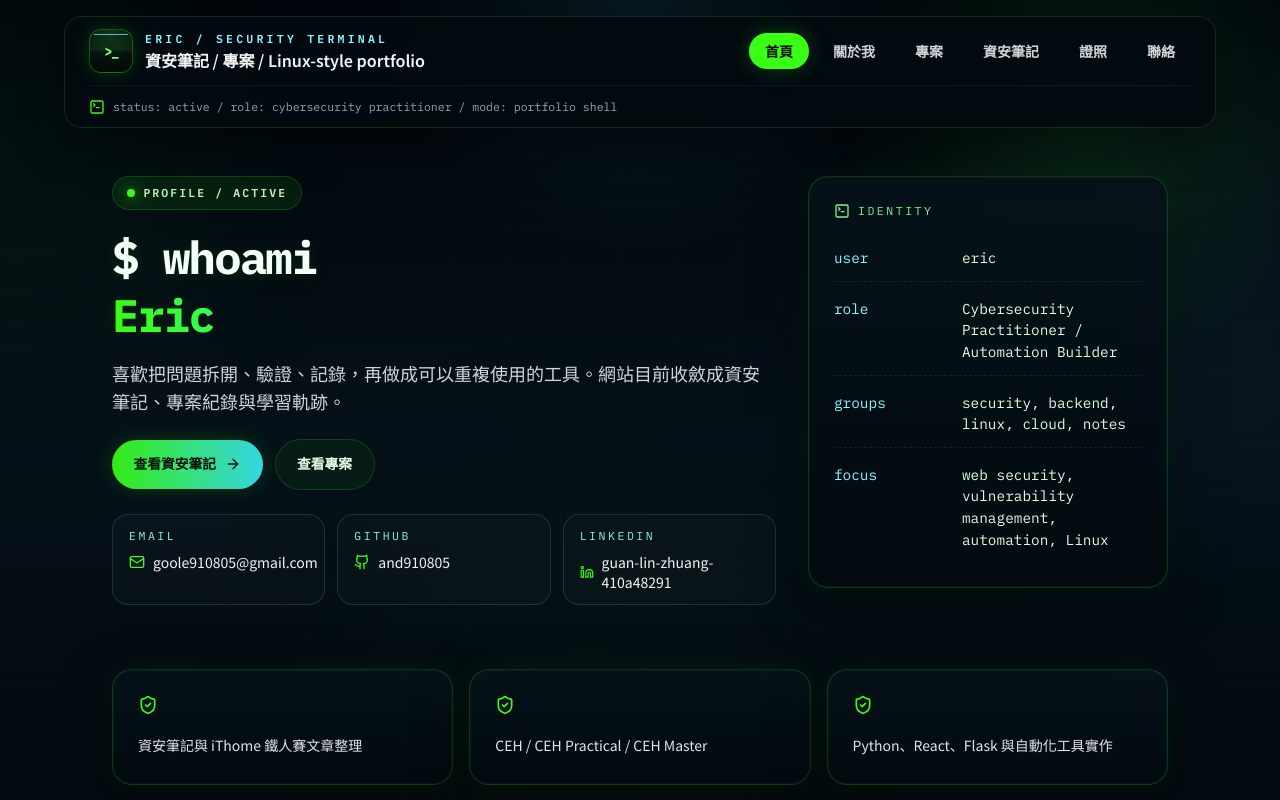
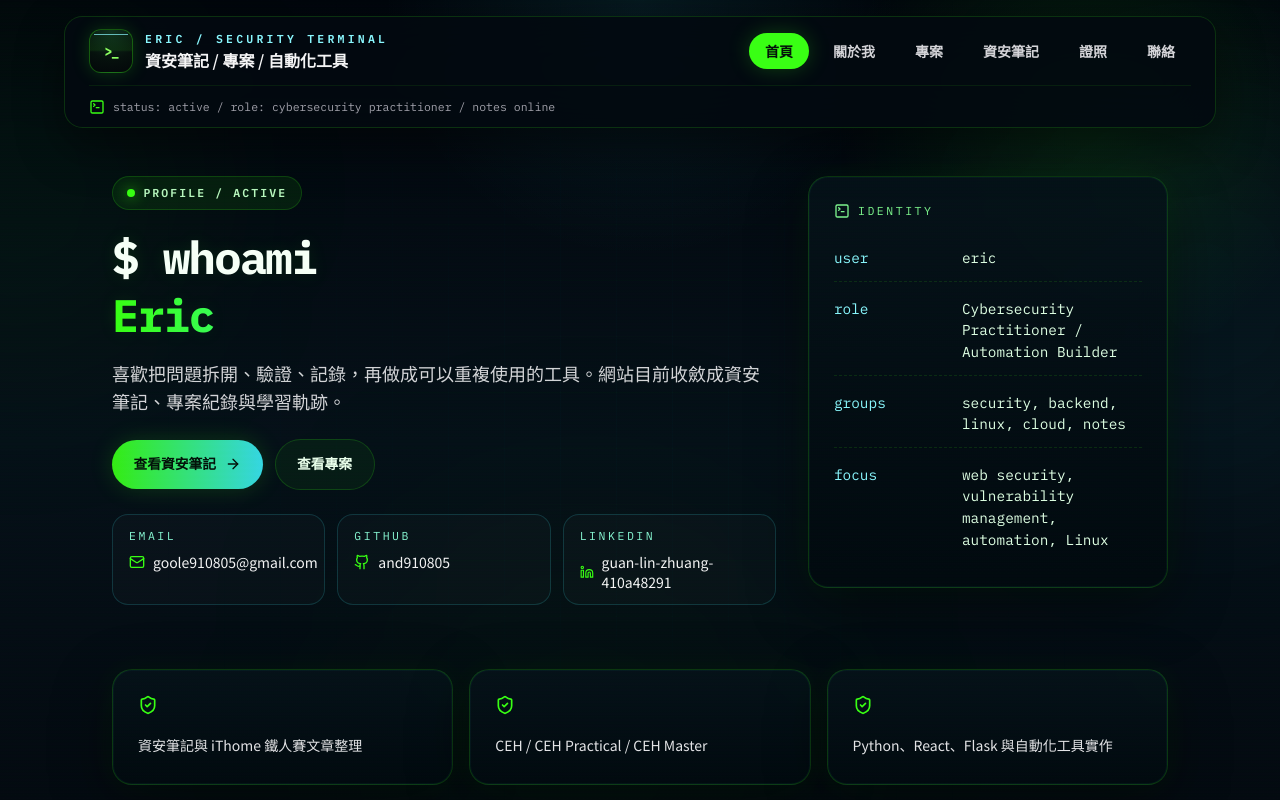
Before and after one commit to and910805/eric-s-dev-site, a React (Vite) app: page / in a window 1280 px wide. Shown: the top 800 px of the page. Built offline with nearby package versions, Linux system fonts and the light colour scheme.

Commit message:
Remove linux-style navbar wording

```diff
--- a/src/components/Navbar.jsx
+++ b/src/components/Navbar.jsx
@@ -37,7 +37,7 @@ export default function Navbar() {
                 Eric / Security Terminal
               </span>
               <span className="block truncate text-sm font-semibold text-zinc-100 sm:text-base">
-                資安筆記 / 專案 / Linux-style portfolio
+                資安筆記 / 專案 / 自動化工具
               </span>
             </span>
           </NavLink>
@@ -76,7 +76,7 @@ export default function Navbar() {
 
         <div className="mt-3 hidden items-center gap-2 border-t border-[#39ff1416] pt-3 text-[0.72rem] text-zinc-400 lg:flex">
           <TerminalSquare className="h-4 w-4 text-[#39ff14]" />
-          <span className="mono">status: active / role: cybersecurity practitioner / mode: portfolio shell</span>
+          <span className="mono">status: active / role: cybersecurity practitioner / notes online</span>
         </div>
 
         <ul
```
